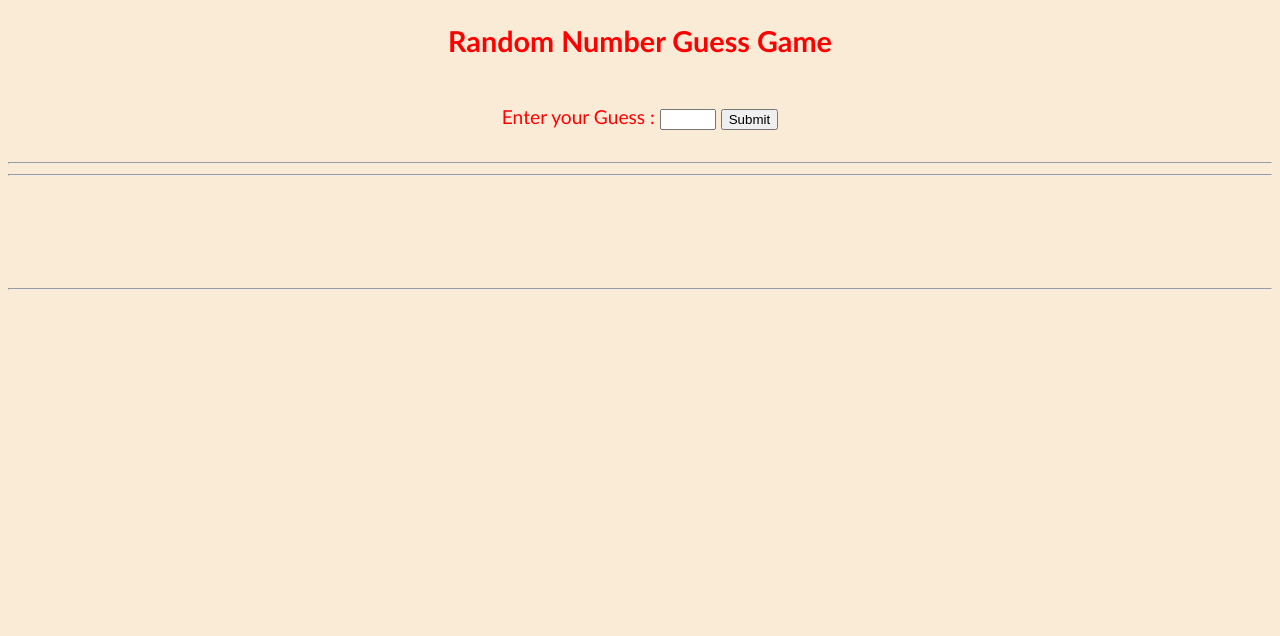
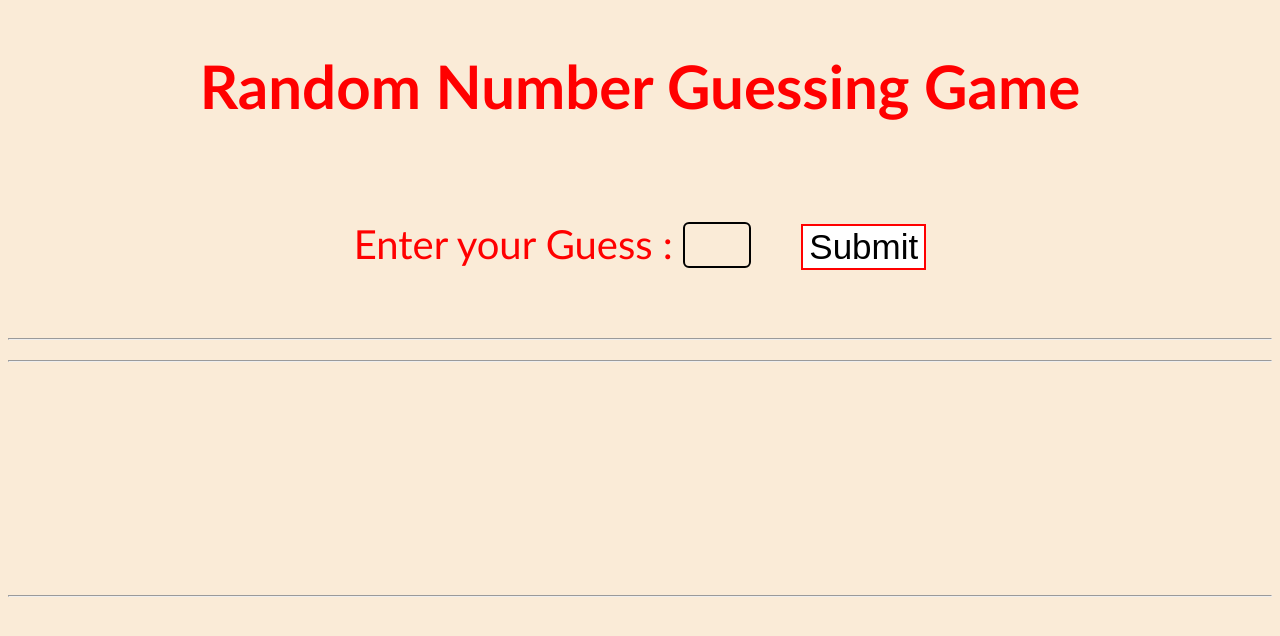
Before and after one commit to NomanAfzalButt/Random_Number_Game, a plain HTML site: page index.html in a window 1280 px wide. Drawn offline with Linux system fonts and the light colour scheme.

Commit message:
some work

```diff
--- a/index.html
+++ b/index.html
@@ -10,21 +10,41 @@
         body{
             background-color: antiquewhite;
             font-family: 'Gill Sans', 'Gill Sans MT', Calibri, 'Trebuchet MS', sans-serif;
-            font-size: larger;
+            font-size: 40px;
             text-align: center;
         }
         #first {
             color: red;
         }
+        #num {
+            border: 2px solid black;
+            height: 40px;
+            width: 60px;
+            font-size: 40px;
+            border-radius: 6px;
+            background-color: transparent;
+        }
+        #button1 {
+            font-size: 35px;
+            margin-left: 40px;
+            transition: 0.4s;
+            border: 2px solid red;
+            cursor: pointer;
+            background-color: white;
+        }
+        #button1:hover {
+            background-color: red;
+            color: white;
+        }
     </style>
 </head>
 <body>
     <div id="first">
-    <h2>Random Number Guess Game</h2>
+    <h2>Random Number Guessing Game</h2>
     <br>
     <form onsubmit="NumCheck(); return false">
-        Enter your Guess : <input type="number" min="0" max="10" id="num">
-        <button type="submit">Submit</button>
+        Enter your Guess : <input type="number" min ="0" max="10" id="num">
+        <button type="submit" id="button1">Submit</button>
     </form>
     <br>
     <hr>
@@ -48,6 +68,7 @@
         else {
             document.querySelector("#ans").innerHTML = `Random Number ${rond},  You guessed it wrong, Try Again.`;
         }
+
     }
     </script>
 </body>
```
